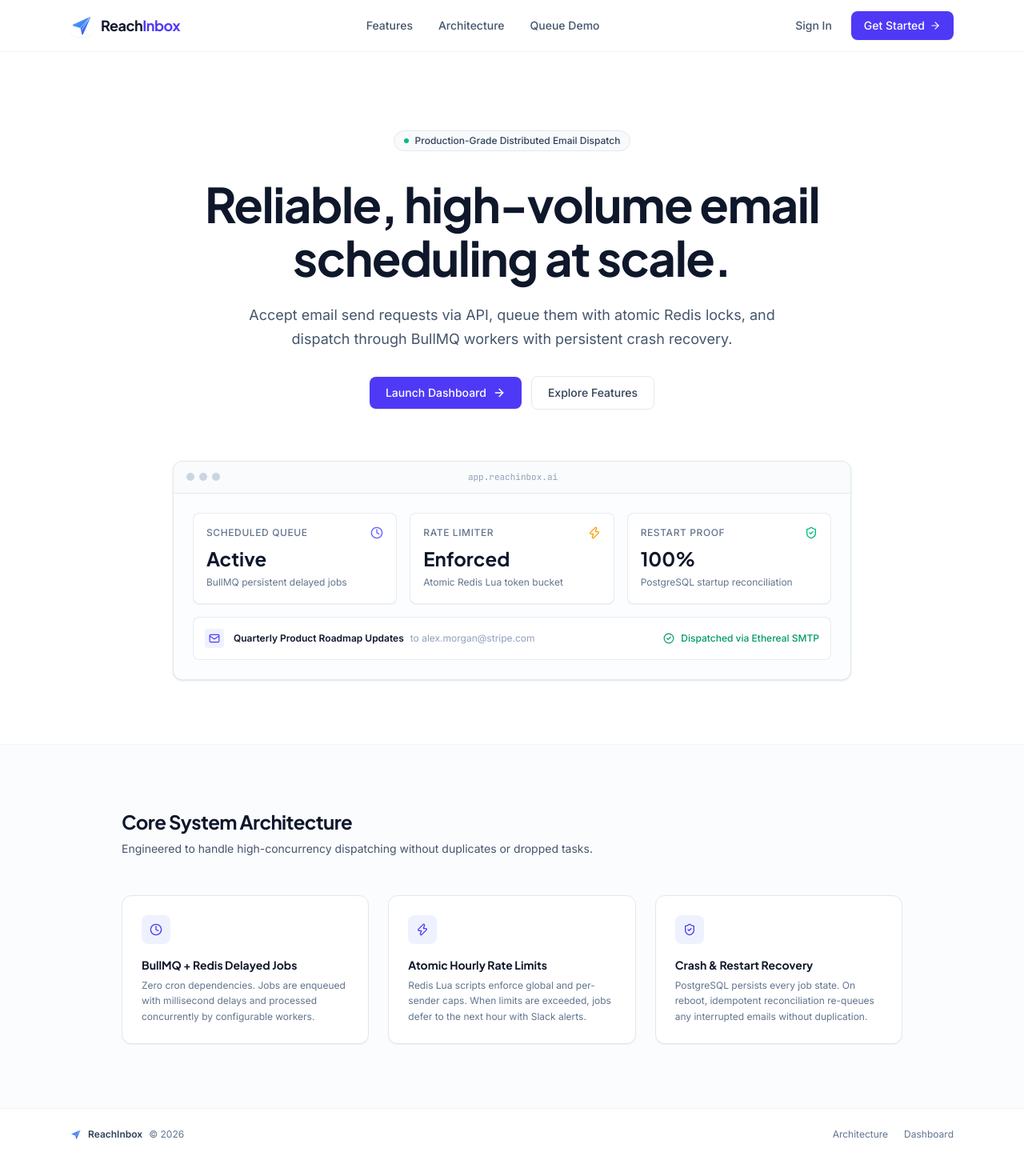
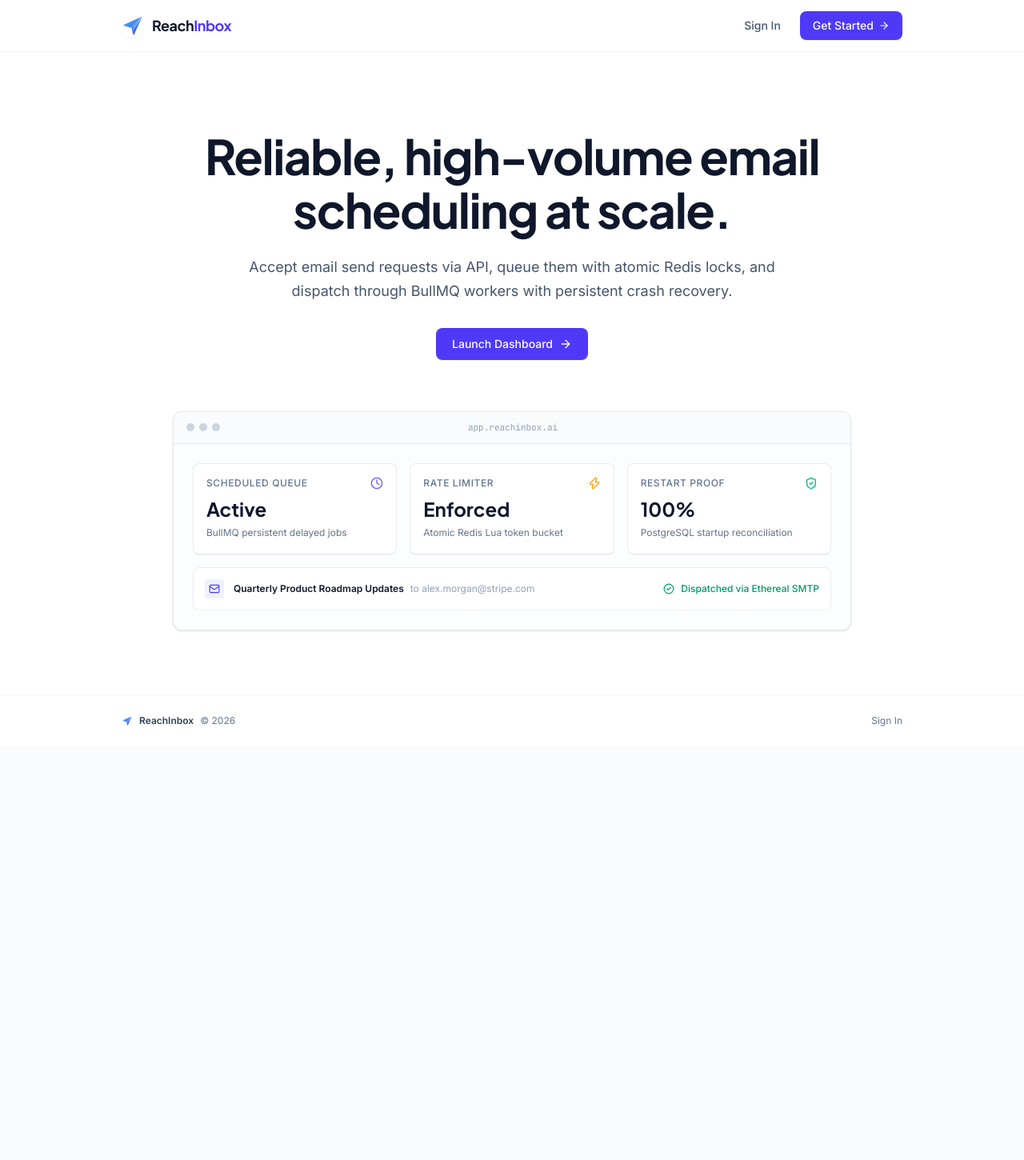
Before and after one commit to CodeXdhruv/outly, a React (Vite) app in the folder frontend/: page / in a window 1280 px wide. Shown: the whole page at 80% size. After the commit the page ends 933 px from the top, so only its background shows below. Built offline with nearby package versions, Linux system fonts and the light colour scheme.

Commit message:
style(landing): remove header navigation links and architecture section

```diff
--- a/frontend/src/pages/LandingPage.tsx
+++ b/frontend/src/pages/LandingPage.tsx
@@ -13,9 +13,9 @@ import logoSvg from '../assets/reachinbox-blue-favicon.svg';
 export const LandingPage: React.FC = () => {
   return (
     <div className="min-h-screen bg-white text-slate-900 flex flex-col font-sans selection:bg-indigo-50 selection:text-indigo-900">
-      {/* Navigation */}
+      {/* Clean Navigation without center links */}
       <header className="border-b border-slate-100 bg-white/80 backdrop-blur-md sticky top-0 z-50">
-        <div className="max-w-6xl mx-auto px-6 h-16 flex items-center justify-between">
+        <div className="max-w-5xl mx-auto px-6 h-16 flex items-center justify-between">
           <Link to="/" className="flex items-center gap-2.5">
             <img
               src={logoSvg}
@@ -26,12 +26,6 @@ export const LandingPage: React.FC = () => {
               Reach<span className="text-indigo-600">Inbox</span>
             </span>
           </Link>
-
-          <nav className="hidden md:flex items-center gap-8 text-sm font-medium text-slate-600">
-            <a href="#features" className="hover:text-slate-900 transition-colors">Features</a>
-            <a href="#architecture" className="hover:text-slate-900 transition-colors">Architecture</a>
-            <a href="#demo" className="hover:text-slate-900 transition-colors">Queue Demo</a>
-          </nav>
 
           <div className="flex items-center gap-3">
             <Link
@@ -55,12 +49,6 @@ export const LandingPage: React.FC = () => {
       <main className="flex-1">
         <section className="pt-24 pb-20 text-center">
           <div className="max-w-4xl mx-auto px-6">
-            {/* Pill badge */}
-            <div className="inline-flex items-center gap-2 px-3 py-1 rounded-full bg-slate-50 border border-slate-200 text-slate-700 text-xs font-medium mb-8">
-              <span className="flex h-1.5 w-1.5 rounded-full bg-emerald-500" />
-              <span>Production-Grade Distributed Email Dispatch</span>
-            </div>
-
             {/* Main Headline */}
             <h1 className="font-display font-bold text-4xl sm:text-6xl text-slate-900 tracking-tight max-w-3xl mx-auto leading-[1.12]">
               Reliable, high-volume email scheduling at scale.
@@ -80,16 +68,10 @@ export const LandingPage: React.FC = () => {
                 <span>Launch Dashboard</span>
                 <ArrowRight className="w-4 h-4" />
               </Link>
-              <a
-                href="#features"
-                className="inline-flex items-center gap-2 px-5 py-2.5 rounded-lg bg-white hover:bg-slate-50 text-slate-700 font-medium text-sm border border-slate-200 transition-all"
-              >
-                <span>Explore Features</span>
-              </a>
             </div>
 
             {/* Minimalist Dashboard Preview Card */}
-            <div id="demo" className="mt-16 max-w-4xl mx-auto rounded-xl border border-slate-200/90 shadow-sm overflow-hidden bg-white text-left">
+            <div className="mt-16 max-w-4xl mx-auto rounded-xl border border-slate-200/90 shadow-sm overflow-hidden bg-white text-left">
               {/* Window Header */}
               <div className="h-10 bg-slate-50/80 border-b border-slate-200 px-4 flex items-center justify-between">
                 <div className="flex items-center gap-1.5">
@@ -154,65 +136,18 @@ export const LandingPage: React.FC = () => {
             </div>
           </div>
         </section>
-
-        {/* Feature Highlights */}
-        <section id="features" className="py-20 border-t border-slate-100 bg-slate-50/50">
-          <div className="max-w-5xl mx-auto px-6">
-            <div className="max-w-2xl mb-12">
-              <h2 className="text-2xl font-bold font-display tracking-tight text-slate-900">
-                Core System Architecture
-              </h2>
-              <p className="mt-2 text-sm text-slate-600">
-                Engineered to handle high-concurrency dispatching without duplicates or dropped tasks.
-              </p>
-            </div>
-
-            <div className="grid grid-cols-1 md:grid-cols-3 gap-6">
-              <div className="p-6 rounded-xl bg-white border border-slate-200 shadow-2xs">
-                <div className="w-9 h-9 rounded-lg bg-indigo-50 text-indigo-600 flex items-center justify-center mb-4">
-                  <Clock className="w-4 h-4" />
-                </div>
-                <h3 className="text-sm font-bold text-slate-900">BullMQ + Redis Delayed Jobs</h3>
-                <p className="mt-1.5 text-xs text-slate-500 leading-relaxed">
-                  Zero cron dependencies. Jobs are enqueued with millisecond delays and processed concurrently by configurable workers.
-                </p>
-              </div>
-
-              <div className="p-6 rounded-xl bg-white border border-slate-200 shadow-2xs">
-                <div className="w-9 h-9 rounded-lg bg-indigo-50 text-indigo-600 flex items-center justify-center mb-4">
-                  <Zap className="w-4 h-4" />
-                </div>
-                <h3 className="text-sm font-bold text-slate-900">Atomic Hourly Rate Limits</h3>
-                <p className="mt-1.5 text-xs text-slate-500 leading-relaxed">
-                  Redis Lua scripts enforce global and per-sender caps. When limits are exceeded, jobs defer to the next hour with Slack alerts.
-                </p>
-              </div>
-
-              <div className="p-6 rounded-xl bg-white border border-slate-200 shadow-2xs">
-                <div className="w-9 h-9 rounded-lg bg-indigo-50 text-indigo-600 flex items-center justify-center mb-4">
-                  <ShieldCheck className="w-4 h-4" />
-                </div>
-                <h3 className="text-sm font-bold text-slate-900">Crash & Restart Recovery</h3>
-                <p className="mt-1.5 text-xs text-slate-500 leading-relaxed">
-                  PostgreSQL persists every job state. On reboot, idempotent reconciliation re-queues any interrupted emails without duplication.
-                </p>
-              </div>
-            </div>
-          </div>
-        </section>
       </main>
 
       {/* Footer */}
       <footer className="border-t border-slate-100 py-6 text-xs text-slate-500 bg-white">
-        <div className="max-w-6xl mx-auto px-6 flex flex-col sm:flex-row items-center justify-between gap-3">
+        <div className="max-w-5xl mx-auto px-6 flex flex-col sm:flex-row items-center justify-between gap-3">
           <div className="flex items-center gap-2">
             <img src={logoSvg} alt="ReachInbox" className="w-3.5 h-3.5 rounded" />
             <span className="font-semibold text-slate-700">ReachInbox</span>
             <span>© 2026</span>
           </div>
           <div className="flex gap-5">
-            <a href="#features" className="hover:text-slate-800">Architecture</a>
-            <Link to="/login" className="hover:text-slate-800">Dashboard</Link>
+            <Link to="/login" className="hover:text-slate-800">Sign In</Link>
           </div>
         </div>
       </footer>
```
